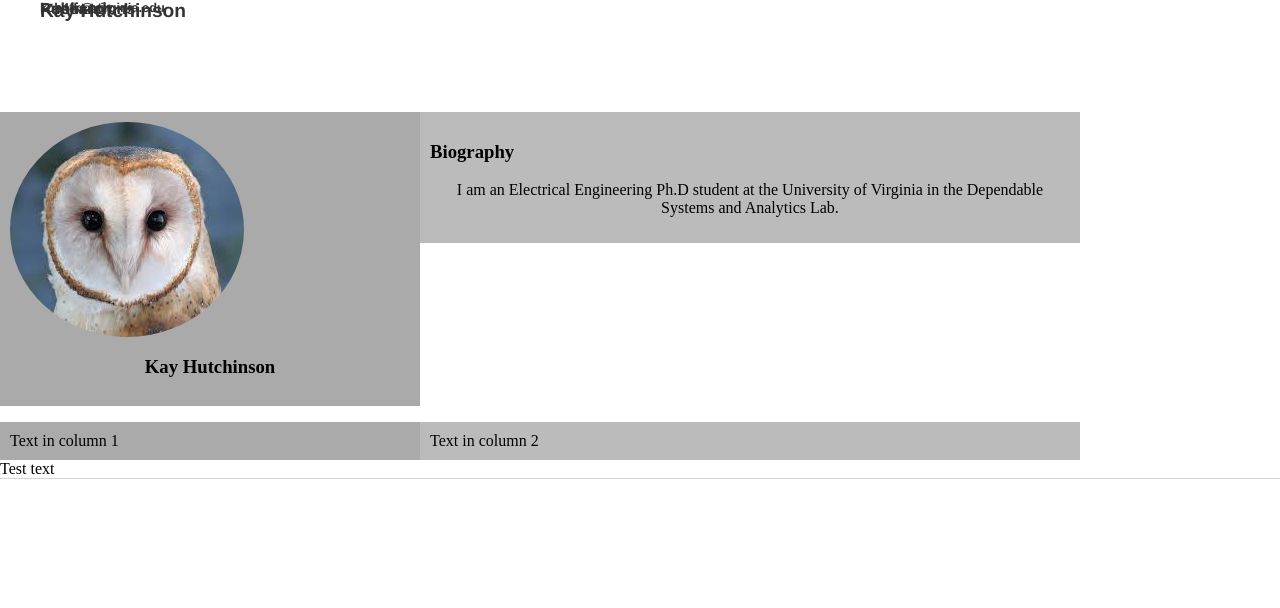
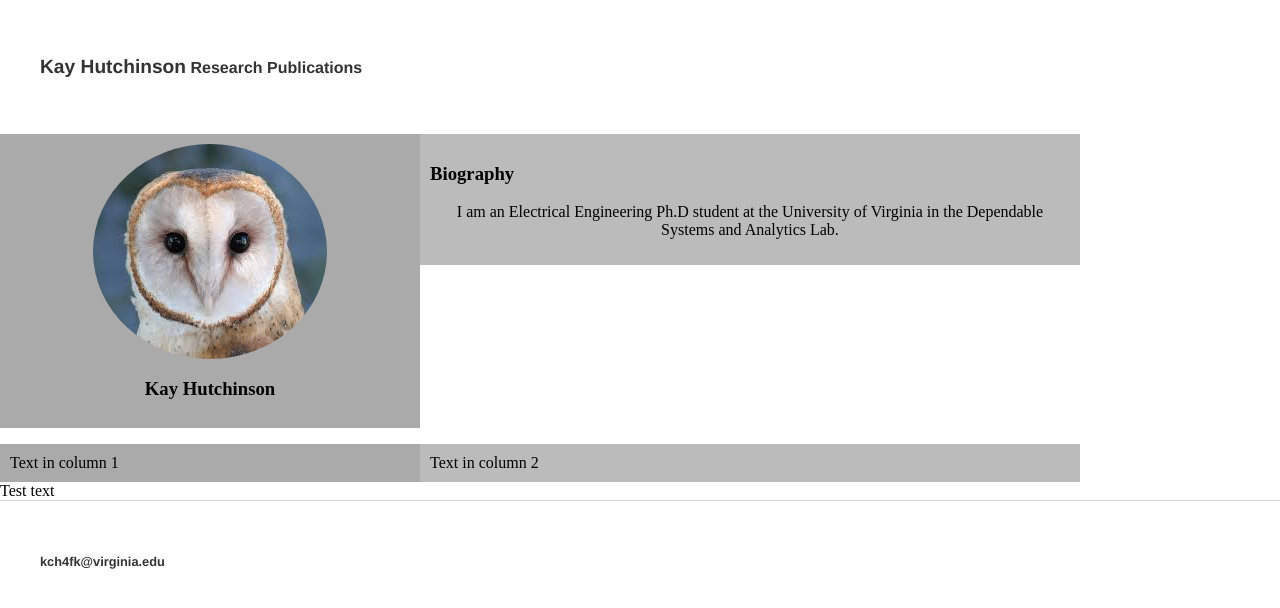
Before and after one commit to kch4fk/kch4fk.github.io, a Jekyll site: the page built from index.html, in a window 1280 px wide. Shown: the top 608 px of the page. Built offline with Jekyll 4.4.1, drawn with Linux system fonts in a browser that asks for light colours.

Commit message:
Update main.css

```diff
--- a/css/main.css
+++ b/css/main.css
@@ -12,12 +12,12 @@ nav ul, footer ul {
 nav ul li, footer ul li {
     display: inline;
     /*margin-right: 20px;
-    margin-left: 20px;
-    overflow: hidden; */
+    margin-left: 20px;*/
+    overflow: hidden;
     /*background-color: #333;*/
-    position: fixed; /*Set the navbar to fixed position*/
-    top: 0; /*Position the navbar at the top of the page*/
-    width: 100%; /*Full width*/
+    /*position: fixed; *//*Set the navbar to fixed position*/
+    /*top: 0;*/ /*Position the navbar at the top of the page*/
+    /*width: 100%;*/ /*Full width*/
 }
 a {
     text-decoration: none;
@@ -39,6 +39,7 @@ p {
 .image {
     width: 300 px;
     border-radius: 50%;
+    display: block;
     margin-left: auto;
     margin-right: auto;
 }
```
